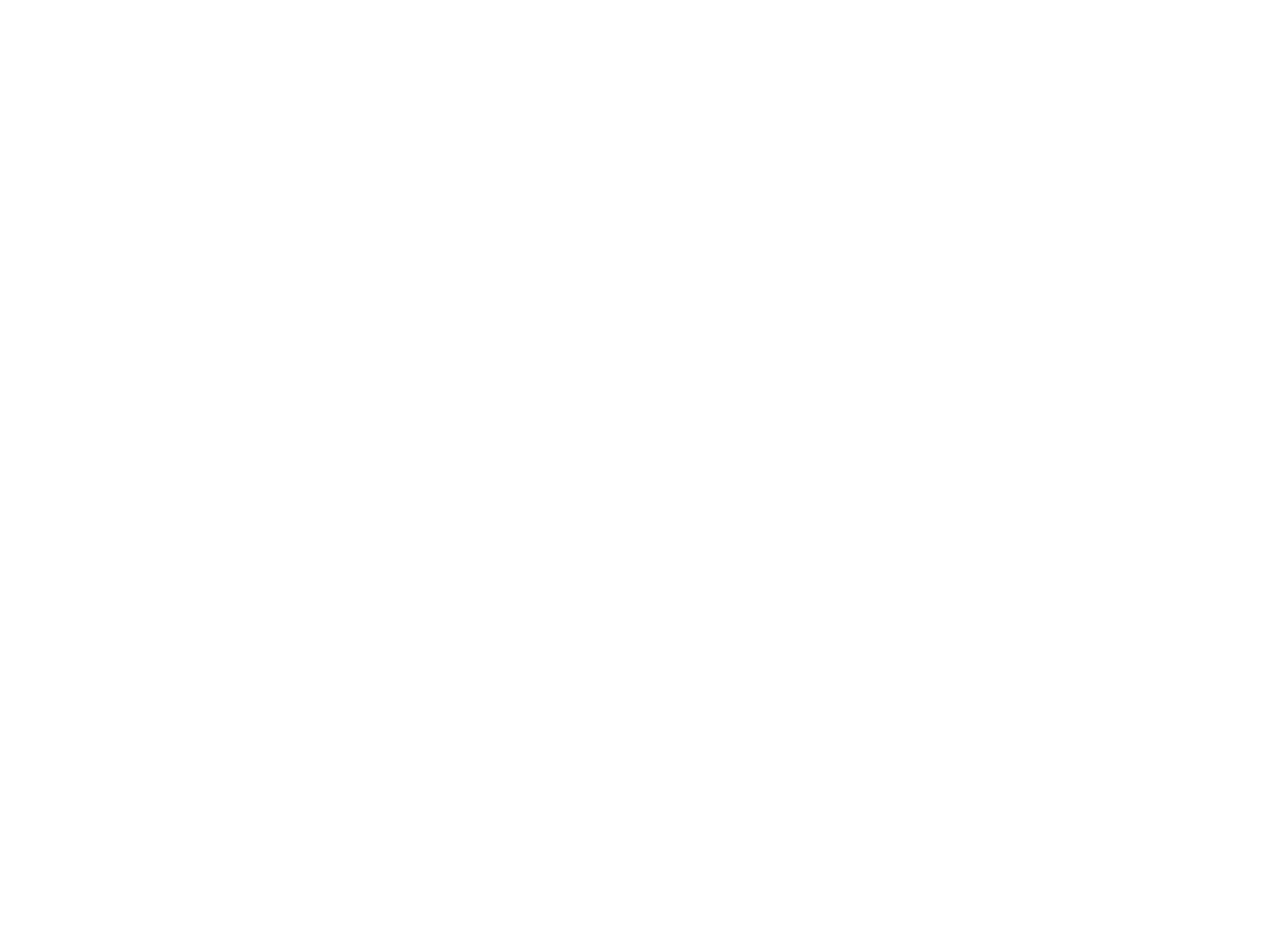
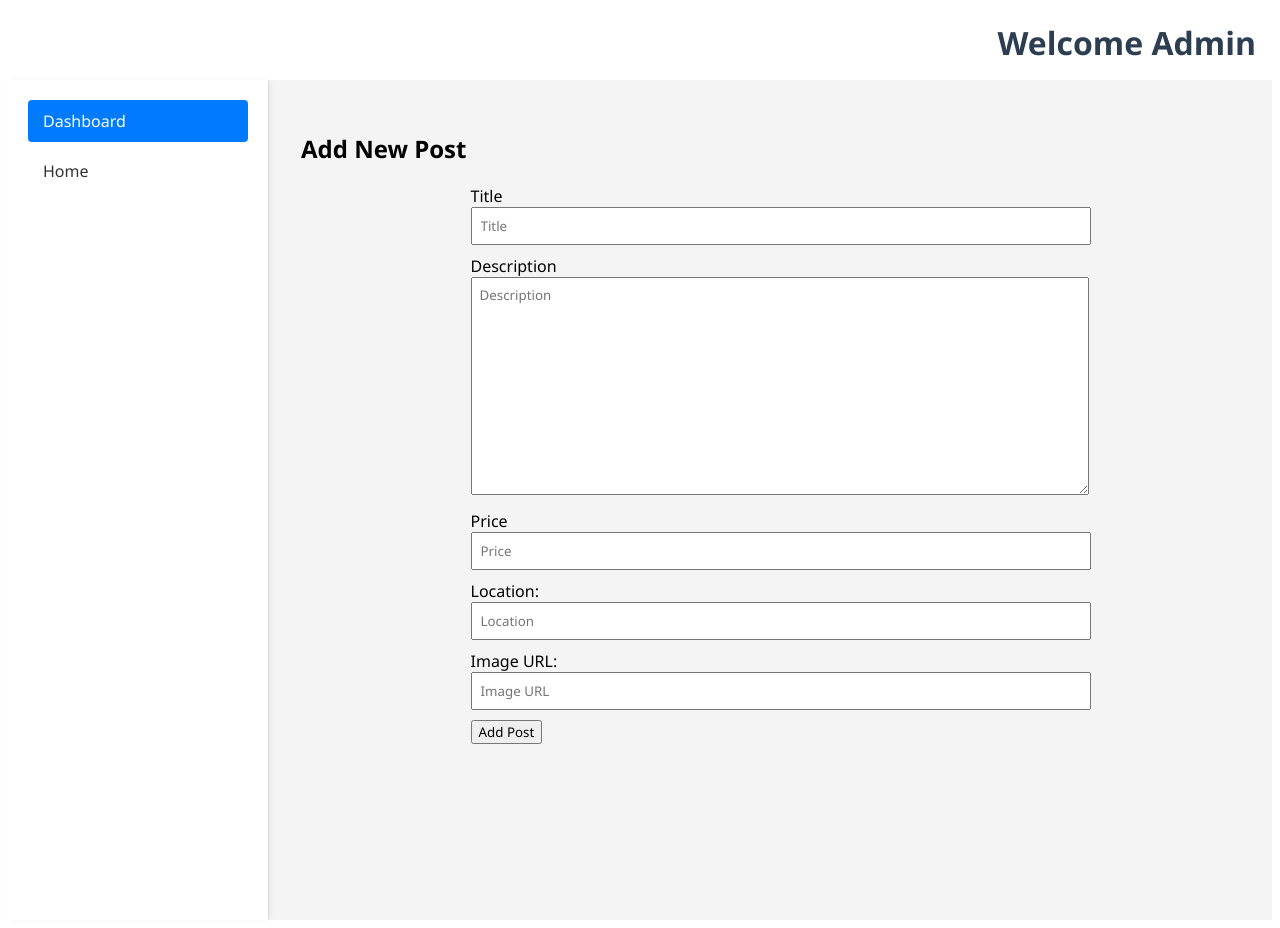
Before and after one commit to HenryCage/Real-Estate, a React (Vite) app: page /admin/add-posts in a window 1280 px wide. Before the commit this address had no page. Before the commit the page ends 800 px from the top, so only its background shows below. Built offline with nearby package versions, Linux system fonts and the light colour scheme.

Commit message:
Added a database where the post added would be stored in and a working dashboard

```diff
--- /dev/null
+++ b/database.json
@@ -0,0 +1,124 @@
+{
+  "posts": [
+    {
+      "id": 1,
+      "title": "Two Bedroom Apartment",
+      "description": "A beautiful two bedroom apartment located in the heart of the city.",
+      "imageUrl": "https://images.unsplash.com/photo-1605146769289-440113cc3d00?q=80&w=870&auto=format&fit=crop",
+      "location": "Ikeja, Lagos",
+      "price": "₦ 1,500,000"
+    },
+    {
+      "id": 2,
+      "title": "Luxury Penthouse",
+      "description": "A modern penthouse with an amazing city view, fully furnished.",
+      "imageUrl": "https://images.unsplash.com/photo-1600607686527-6fb886090705?q=80&w=870&auto=format&fit=crop",
+      "location": "Victoria Island, Lagos",
+      "price": "₦ 5,000,000"
+    },
+    {
+      "id": 3,
+      "title": "Cozy Studio Apartment",
+      "description": "Affordable studio apartment perfect for young professionals.",
+      "imageUrl": "https://images.unsplash.com/photo-1613977257363-707ba9348227?q=80&w=870&auto=format&fit=crop",
+      "location": "Yaba, Lagos",
+      "price": "₦ 700,000"
+    },
+    {
+      "id": 4,
+      "title": "Family Duplex",
+      "description": "Spacious 4-bedroom duplex with parking space and private garden.",
+      "imageUrl": "https://images.unsplash.com/photo-1599423300746-b62533397364?q=80&w=870&auto=format&fit=crop",
+      "location": "Lekki Phase 1, Lagos",
+      "price": "₦ 3,200,000"
+    },
+    {
+      "id": 5,
+      "title": "Beachfront Villa",
+      "description": "Luxury villa facing the beach with a swimming pool and open lounge.",
+      "imageUrl": "https://images.unsplash.com/photo-1507089947368-19c1da9775ae?q=80&w=870&auto=format&fit=crop",
+      "location": "Oniru Beach, Lagos",
+      "price": "₦ 10,000,000"
+    },
+    {
+      "id": 6,
+      "title": "Modern Bungalow",
+      "description": "Newly built 3-bedroom bungalow in a serene environment.",
+      "imageUrl": "https://images.unsplash.com/photo-1600585154340-be6161a56a0c?q=80&w=870&auto=format&fit=crop",
+      "location": "Magodo, Lagos",
+      "price": "₦ 2,400,000"
+    },
+    {
+      "id": 7,
+      "title": "Serviced Apartment",
+      "description": "Fully serviced 2-bedroom apartment with 24/7 power and security.",
+      "imageUrl": "https://images.unsplash.com/photo-1600585153837-1c3e1c5f9a9e?q=80&w=870&auto=format&fit=crop",
+      "location": "Ikoyi, Lagos",
+      "price": "₦ 3,800,000"
+    },
+    {
+      "id": 8,
+      "title": "Mini Flat",
+      "description": "One-bedroom mini flat suitable for singles and young couples.",
+      "imageUrl": "https://images.unsplash.com/photo-1617093727343-b68f36e2e7df?q=80&w=870&auto=format&fit=crop",
+      "location": "Ogba, Lagos",
+      "price": "₦ 600,000"
+    },
+    {
+      "id": 9,
+      "title": "Luxury Terrace House",
+      "description": "Stylish 3-bedroom terrace with smart home features and balcony view.",
+      "imageUrl": "https://images.unsplash.com/photo-1600607687206-bd3cf358da5c?q=80&w=870&auto=format&fit=crop",
+      "location": "Chevron Drive, Lekki",
+      "price": "₦ 4,500,000"
+    },
+    {
+      "id": 10,
+      "title": "Student Hostel Apartment",
+      "description": "Affordable shared apartment close to the university campus.",
+      "imageUrl": "https://images.unsplash.com/photo-1613977257360-4b3e26e9aa0c?q=80&w=870&auto=format&fit=crop",
+      "location": "Unilag, Akoka",
+      "price": "₦ 300,000"
+    },
+    {
+      "id": 11,
+      "title": "Detached Duplex with Pool",
+      "description": "5-bedroom fully detached duplex with private swimming pool and modern kitchen.",
+      "imageUrl": "https://images.unsplash.com/photo-1605276374104-dee2a0ed3cd6?q=80&w=870&auto=format&fit=crop",
+      "location": "Ajah, Lagos",
+      "price": "₦ 7,200,000"
+    },
+    {
+      "id": 12,
+      "title": "Classic Townhouse",
+      "description": "Elegant 3-bedroom townhouse with spacious living room and rooftop lounge.",
+      "imageUrl": "https://images.unsplash.com/photo-1600585154340-7171b2e83f0e?q=80&w=870&auto=format&fit=crop",
+      "location": "Surulere, Lagos",
+      "price": "₦ 3,000,000"
+    },
+    {
+      "id": 13,
+      "title": "Luxury High-Rise Apartment",
+      "description": "Modern high-rise apartment with gym, elevator access, and city skyline view.",
+      "imageUrl": "https://images.unsplash.com/photo-1604014237744-6ce3ad3a9111?q=80&w=870&auto=format&fit=crop",
+      "location": "Eko Atlantic, Lagos",
+      "price": "₦ 6,500,000"
+    },
+    {
+      "id": 14,
+      "title": "Compact Single Room",
+      "description": "Budget-friendly self-contained room with a kitchenette and bathroom.",
+      "imageUrl": "https://images.unsplash.com/photo-1600607687126-4e2e5bcb5f58?q=80&w=870&auto=format&fit=crop",
+      "location": "Bariga, Lagos",
+      "price": "₦ 250,000"
+    },
+    {
+      "id": 15,
+      "title": "Modern Smart Home",
+      "description": "Fully automated 4-bedroom smart home with voice-controlled lighting and CCTV.",
+      "imageUrl": "https://images.unsplash.com/photo-1599427303058-f04e6d46f98c?q=80&w=870&auto=format&fit=crop",
+      "location": "Banana Island, Lagos",
+      "price": "₦ 15,000,000"
+    }
+  ]
+}
--- a/package.json
+++ b/package.json
@@ -7,9 +7,13 @@
     "dev": "vite",
     "build": "vite build",
     "lint": "eslint .",
-    "preview": "vite preview"
+    "preview": "vite preview",
+    "api": "json-server --watch database.json --port 7000 --id id",
+    "start": "concurrently \"npm run api\" \"npm run dev\""
   },
   "dependencies": {
+    "concurrently": "^9.2.1",
+    "json-server": "^1.0.0-beta.3",
     "react": "^19.1.1",
     "react-dom": "^19.1.1",
     "react-icons": "^5.5.0",
--- /dev/null
+++ b/src/Admin-Pages/add-posts.css
@@ -0,0 +1,3 @@
+* {
+    font-family: 'Segoe UI', Tahoma, Geneva, Verdana, sans-serif;
+}
--- a/src/Admin-Pages/add-posts.jsx
+++ b/src/Admin-Pages/add-posts.jsx
@@ -1,8 +1,73 @@
+import { useState } from 'react'
+import './add-posts.css'
+
 const AddPosts = () => {
+    const [title, setTitle] = useState('');
+    const [description, setDescription] = useState('');
+    const [price, setPrice] = useState('');
+    const [location, setLocation] = useState('');
+    const [imageUrl, setImageUrl] = useState('');
+
+    const handleSubmit = async (e) => {
+        e.preventDefault();
+
+        const newPost = {
+            title,
+            description,
+            price,
+            location,
+            imageUrl
+        };
+
+        try {
+            await fetch('http://localhost:7000/posts', {
+                method: 'POST',
+                headers: { 'Content-Type': 'application/json' },
+                body: JSON.stringify(newPost)
+            });
+
+            setTitle('');
+            setDescription('');
+            setPrice('');
+            setLocation('');
+            setImageUrl('');
+            alert('Post added successfully!');
+        } catch (err) {
+            alert('Error adding post: ' + err.message);
+        }
+    }
     return (
-        <>
-            <p>Code to Add Posts</p>
-        </>
+        <div className="add-posts">
+            <h2>Add New Post</h2>
+            <form onSubmit={handleSubmit} style={{maxWidth: '600px', margin: 'auto'}}>
+                <div style={{ marginBottom: '10px' }}>
+                    <label>Title</label>
+                    <input type="text" placeholder='Title' value={title} onChange={(e) => setTitle(e.target.value)} required style={{ width: '100%', padding: '8px' }}/>
+                </div>
+
+                <div style={{ marginBottom: '10px' }}>
+                    <label>Description</label>
+                    <textarea placeholder='Description' value={description} onChange={(e) => setDescription(e.target.value)} required style={{width: '100%', height: '200px', padding:'8px'}}></textarea>
+                </div>
+
+                <div style={{ marginBottom: '10px' }}>
+                    <label>Price</label>
+                    <input type="number" placeholder='Price' value={price} onChange={(e) => setPrice(e.target.value)} required style={{ width: '100%', padding: '8px' }}/>
+                </div>
+
+                <div style={{ marginBottom: '10px' }}>
+                    <label>Location: </label>
+                    <input type="text" placeholder='Location' value={location} onChange={(e) => setLocation(e.target.value)} required style={{ width: '100%', padding: '8px' }}/>
+                </div>
+
+                <div style={{ marginBottom: '10px' }}>
+                    <label>Image URL: </label>
+                    <input type="text" value={imageUrl} onChange={(e) => setImageUrl(e.target.value)} placeholder="Image URL" required style={{ width: '100%', padding: '8px' }}/>
+                </div>
+
+                <button type="submit">Add Post</button>
+            </form>
+        </div>
     )
 }
 
--- a/src/Admin-Pages/admin-layout.jsx
+++ b/src/Admin-Pages/admin-layout.jsx
@@ -1,6 +1,6 @@
 import React from 'react'
 import { Outlet } from 'react-router-dom'
-import Sidebar from '../components/dashboard-side'
+import Sidebar from './Admin-Components/dashboard-side'
 import './admin-layout.css'
 
 const AdminLayout = () => {
--- /dev/null
+++ b/src/Admin-Pages/dashboard.css
@@ -0,0 +1,22 @@
+.welcome-dashboard {
+    text-align: center;
+    margin-top: 20px;
+    font-size: 2rem;
+    color: #333;
+}
+.dashboard-links {
+    display: flex;
+    justify-content: center;
+    gap: 20px;
+}
+.dashboard-link {
+    text-decoration: none;
+    background: #2563eb;
+    color: white;
+    padding: 10px 18px;
+    border-radius: 8px;
+    font-weight: 500;
+    display: flex;
+    margin-bottom: 10px;
+    text-align: center;
+}
--- a/src/Admin-Pages/dashboard.jsx
+++ b/src/Admin-Pages/dashboard.jsx
@@ -1,14 +1,16 @@
 import { Link } from "react-router-dom"
+import './dashboard.css'
 
 const Dashboard = () => {
     return (
         <div className="style">
             <h1 className="welcome-dashboard">Dashboard</h1>
-            <div className="body">
+            <div className="dashboard-links">
                 <p>
-                    <Link to = '#'>Add Posts</Link> | <Link to = '#'>View Posts</Link> | <Link to = '#'>Manage Posts</Link>
+                    <Link to = '/admin/add-posts' className="dashboard-link">Add Posts</Link>
+                    <Link to = '#' className="dashboard-link"> View Posts</Link>
+                    <Link to = '#' className="dashboard-link"> Manage Posts</Link>
                 </p>
-                {/* <Outlet /> */}
             </div>
         </div>
     )
--- a/src/App.jsx
+++ b/src/App.jsx
@@ -2,6 +2,7 @@ import { BrowserRouter as Router, Routes, Route } from "react-router-dom";
 import Home from './User-Pages/Home';
 import AdminLayout from './Admin-Pages/admin-layout'
 import Dashboard from './Admin-Pages/dashboard'
+import AddPosts from './Admin-Pages/add-posts'
 
 const App = () => {
   return (
@@ -11,7 +12,7 @@ const App = () => {
           <Route path="/" element={<Home />} />
           <Route path='/admin' element={<AdminLayout />} >
             <Route index element={<Dashboard />} />
-            {/* <Route path="add-posts" element={<AddPosts />} /> */}
+            <Route path="add-posts" element={<AddPosts />} />
           </Route>
         </Routes>
       </Router>
```
Also changed, not shown: 1 other file (tests, documents, lock files or other folders).
